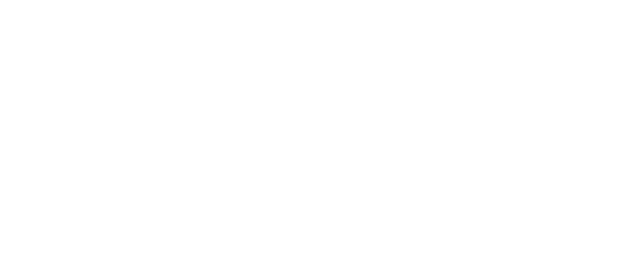
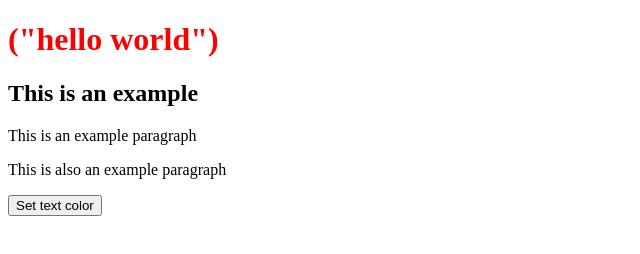
Before and after one commit to revskovic/p1-javascript, a plain HTML site: page DOM/opdracht 5.1.html in a window 1280 px wide. Shown: the whole page, without its empty margins (0-640 px from the left). Drawn offline with Linux system fonts and the light colour scheme.

Commit message:
opdracht 5.1

```diff
--- /dev/null
+++ b/DOM/app.js
@@ -0,0 +1,8 @@
+
+document.getElementById("title").style.color = "red";
+function myFunction() {
+    document.getElementById("myH2").style.color = "#ff0000";
+    document.getElementById("myP").style.color = "magenta";
+    document.getElementById("myP2").style.color = "blue";
+    document.getElementById("myDiv").style.color = "lightblue";
+  }
--- a/DOM/opdracht 5.1.html
+++ b/DOM/opdracht 5.1.html
@@ -6,6 +6,13 @@
     <title>Document</title>
 </head>
 <body>
+<h1 id="title">("hello world")</h1>
+<h2 id="myH2">This is an example</h2>
+<p id="myP">This is an example paragraph</p>
+<p id="myP2">This is also an example paragraph</p>
+<button type="button" onclick="myFunction()">Set text color</button>
 
+
+<script src="app.js"></script>
 </body>
 </html>
```
